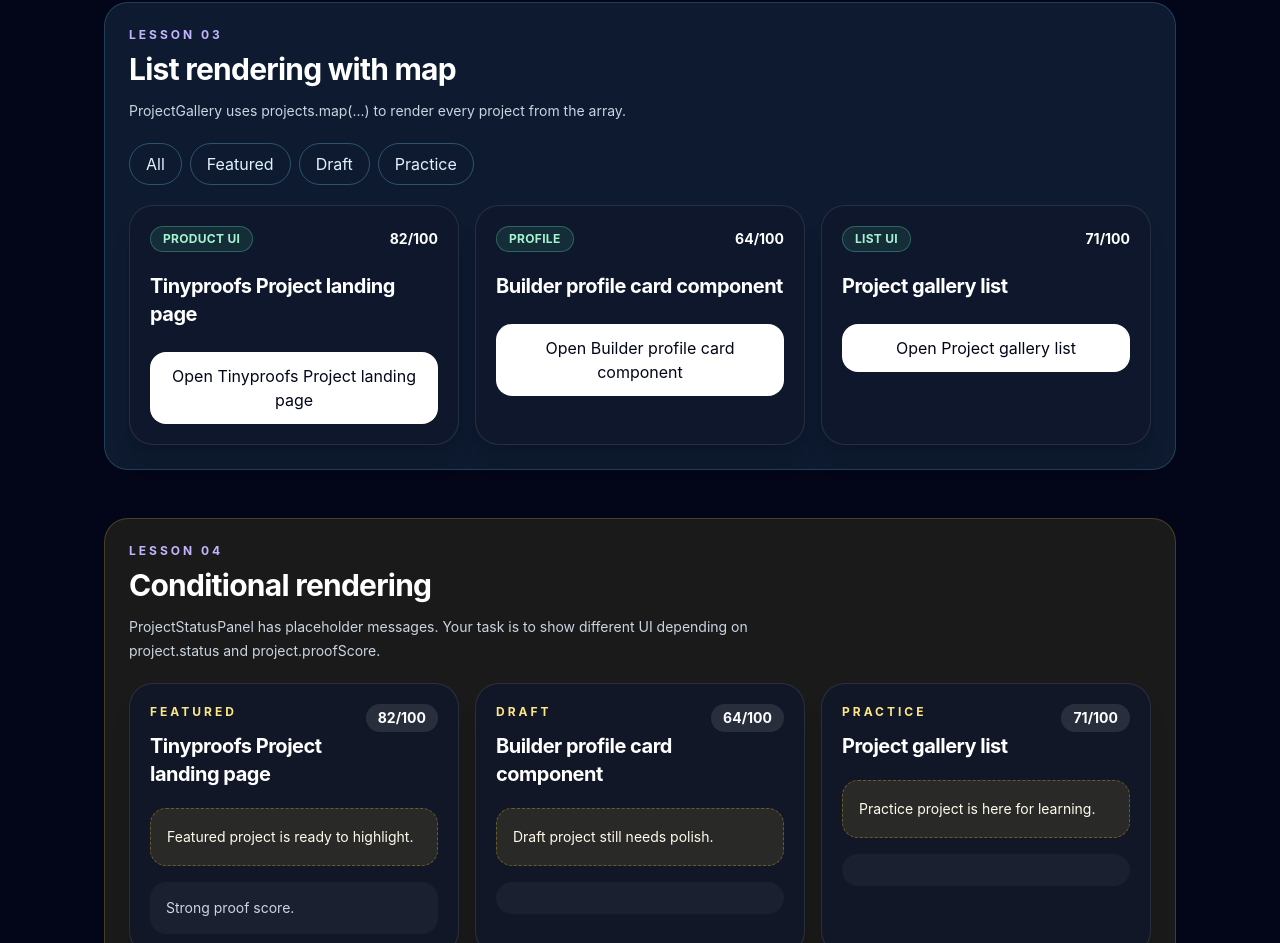
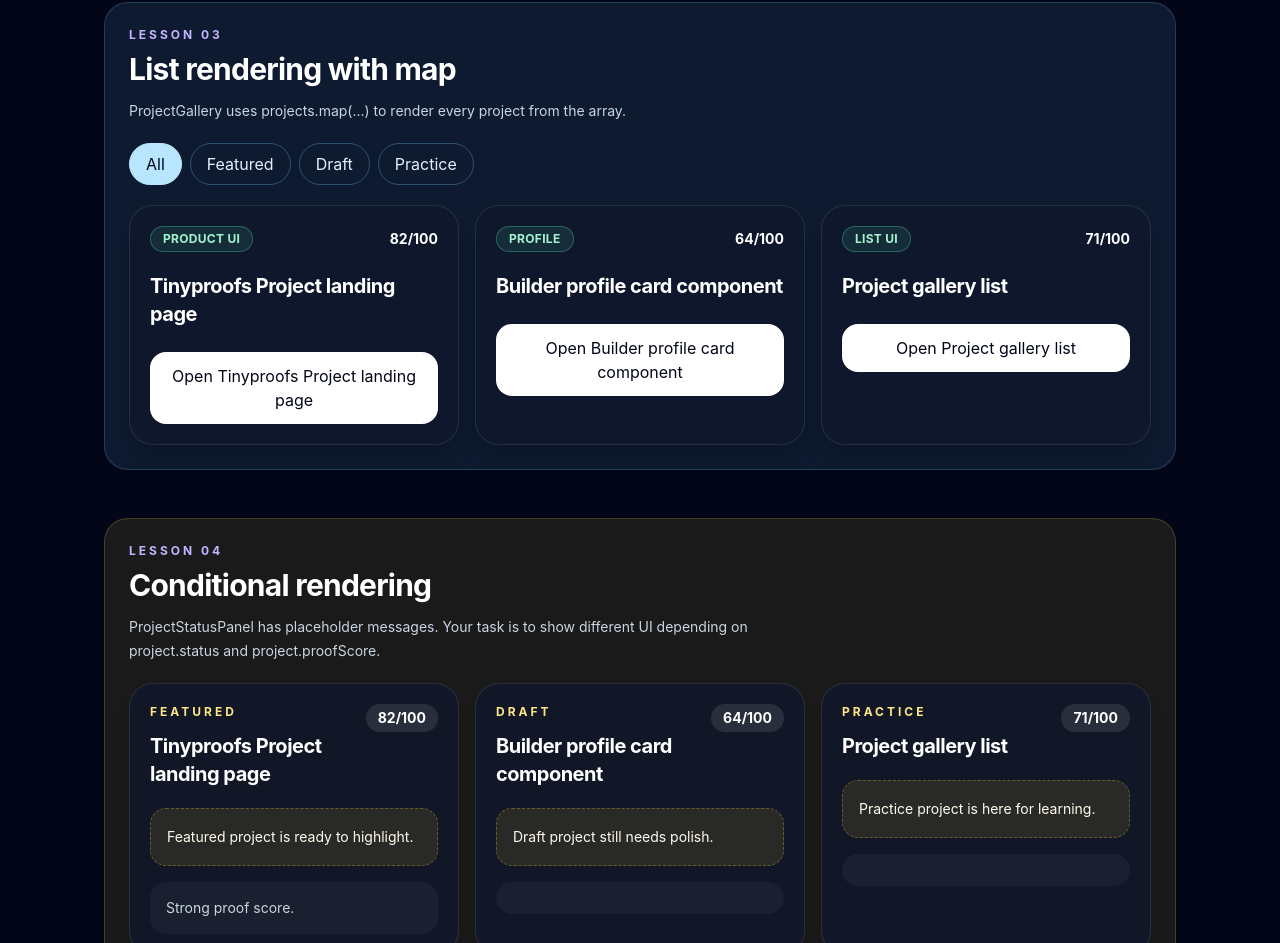
Before and after one commit to turanarican1985/tinyproofs-react-practice, a React (Vite) app: page / in a window 1280 px wide. Shown: the part 1589-2532 px from the top of the page. Built offline with nearby package versions, Linux system fonts and the light colour scheme.

Commit message:
Add active status filter styling

```diff
--- a/src/App.jsx
+++ b/src/App.jsx
@@ -93,7 +93,11 @@ export default function App() {
               <button
                 key={status}
                 onClick={() => setSelectedStatus(status)}
-                className="rounded-full border border-sky-300/30 px-4 py-2 text-sm font-semibold text-sky-100"
+                className={
+                  selectedStatus === status
+                    ? "rounded-full border border-sky-200 bg-sky-200 px-4 py-2 text-sm font-semibold text-slate-950"
+                    : "rounded-full border border-sky-300/30 px-4 py-2 text-sm font-semibold text-sky-100"
+                }
               >
                 {status}
               </button>
```
